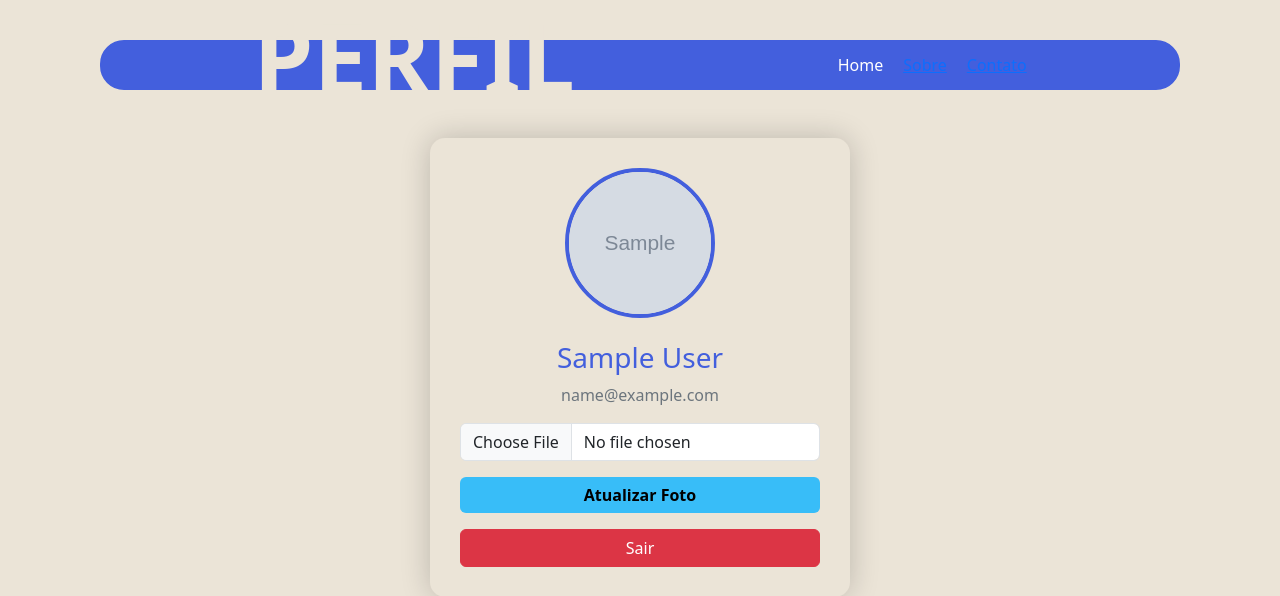
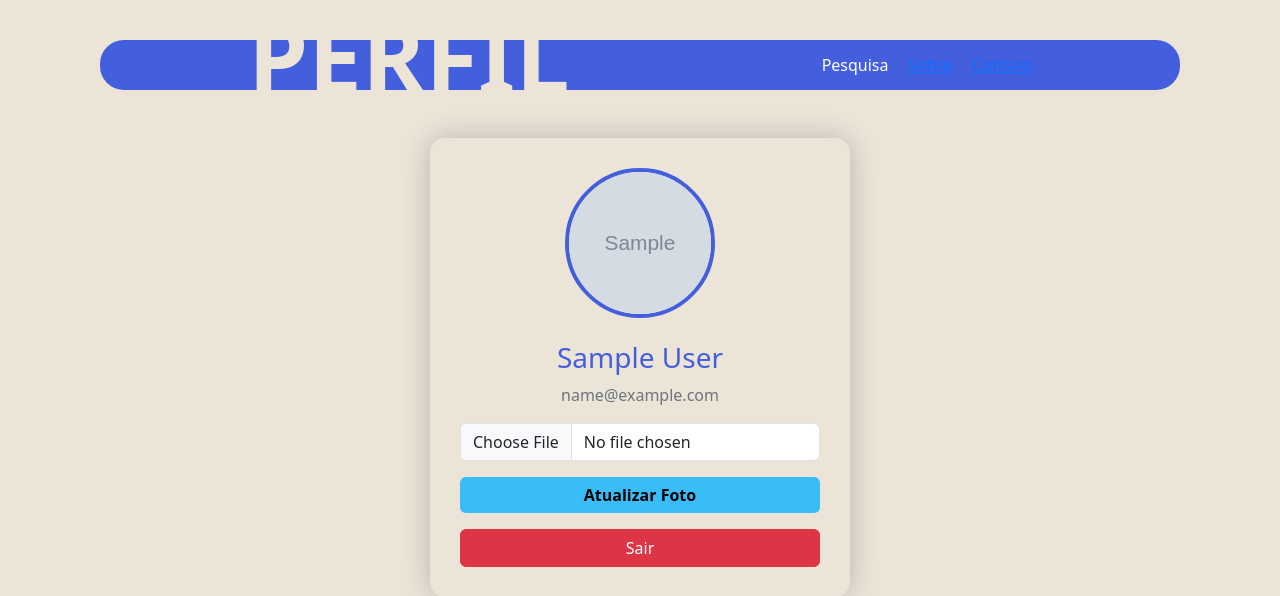
Before and after one commit to samea-jesus0/24fps, a Flask app: page /perfil in a window 1280 px wide. Shown: the top 596 px of the page. Run offline with Flask 3, Linux system fonts and the light colour scheme; a user stored in the database is signed in; tables that the repository leaves empty hold one stand-in row (values such as "Sample post"); grey boxes marked "Sample" are stand-in pictures.

Commit message:
Mudança no css das paginas

```diff
--- a/static/css/stylePerfil.css
+++ b/static/css/stylePerfil.css
@@ -21,6 +21,11 @@
     gap: 20px;
     margin: 0;
     padding: 0;
+}
+
+.nav-bar ul li:hover {
+    color : #FFCC74;
+
 }
 
 .perfil-title {
--- a/templates/index.html
+++ b/templates/index.html
@@ -11,11 +11,11 @@
 <body>
   <nav class="nav-bar">
     <p class="marca">24FPS</p>
-    <ul>
+    <!--<ul>
       <li><a href="/">Home</a></li>
       <li><a href="/about">Sobre</a></li>
       <li><a href="/contact">Contato</a></li>
-    </ul>
+    </ul>-->
   <div onclick="redirecionar_perfil()">
     <img class="circulo" id="preview"
         src="{{ url_for('static', filename='uploads/' + (current_user.foto or 'default.png')) }}?{{ range(1,1000)|random }}"
--- a/templates/perfil.html
+++ b/templates/perfil.html
@@ -12,7 +12,7 @@
     <nav class="nav-bar">
       <p class="perfil-title">PERFIL</p>
       <ul>
-        <li onclick="redirecionar_pesquisa()">Home</li>
+        <li onclick="redirecionar_pesquisa()">Pesquisa</li>
         <li><a href="#">Sobre</a></li>
         <li><a href="#">Contato</a></li>
       </ul>
```
